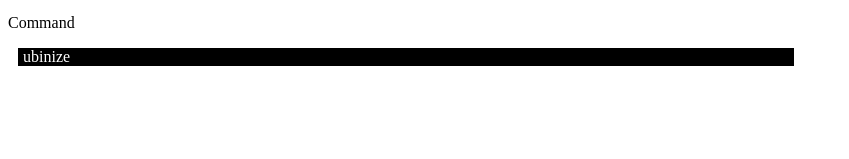
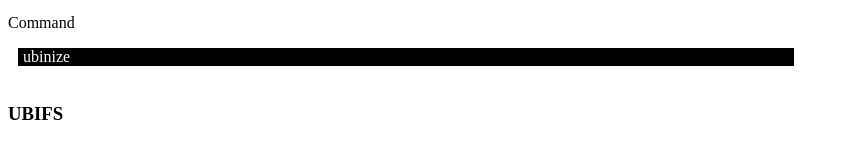
Before and after one commit to czarsir/sir, a Jekyll site: the page built from _posts/system/os/2022-12-06-ubifs.html, in a window 1280 px wide. Shown: the part 248-407 px from the top of the page, without its empty margins (0-849 px from the left). Built offline with Jekyll 4.4.1, drawn with Linux system fonts in a browser that asks for light colours.

Commit message:
[ubifs] update

```diff
--- a/_posts/system/os/2022-12-06-ubifs.html
+++ b/_posts/system/os/2022-12-06-ubifs.html
@@ -19,3 +19,7 @@ Unsorted Block Images (UBI)
 
 <p>Command</p>
 <div class="cmd">ubinize</div>
+
+
+<br>
+<h3>UBIFS</h3>
```
